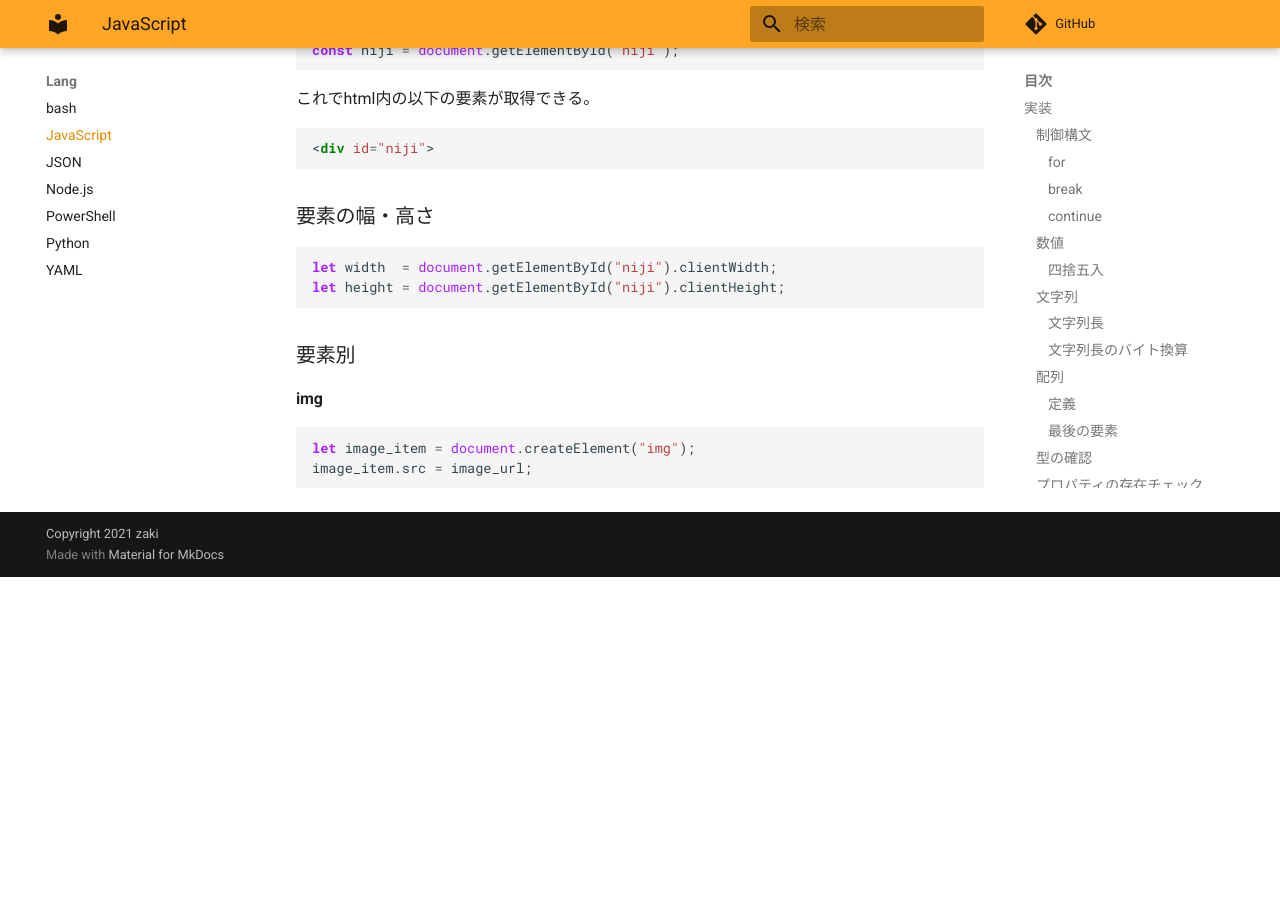
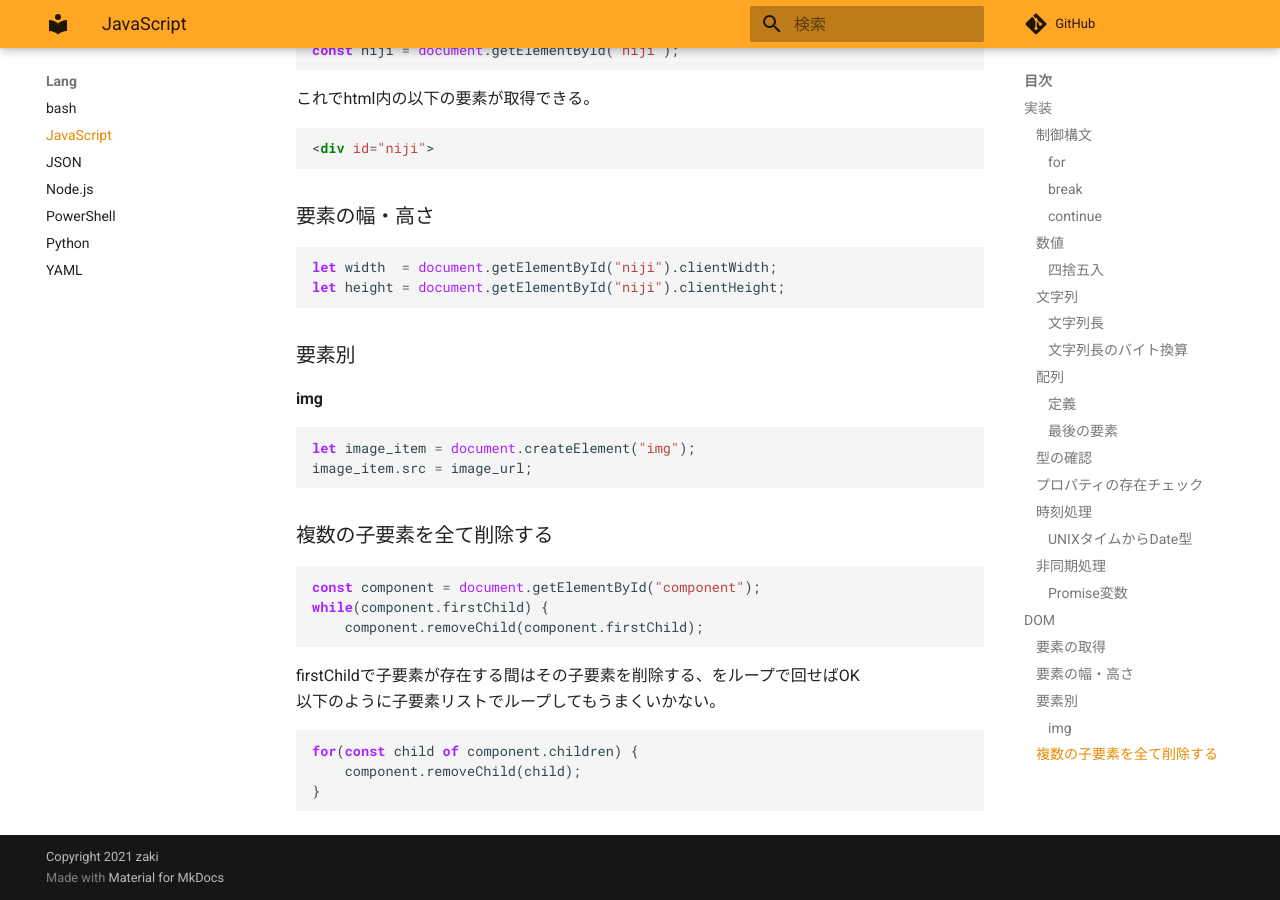
Before and after one commit to zaki-lknr/docs, an MkDocs documentation site: the page built from docs/lang/js.md, in a window 1280 px wide and 900 px high, scrolled down 3337 px. Built offline with MkDocs 1.6.1 and Material for MkDocs 9.7.7, drawn with Linux system fonts in a browser that asks for light colours; comment, search, counter and statistics services are not loaded; before the commit the page ends 3914 px from its top, so only the background shows below that.

Commit message:
add: lang/javascript: dom: 子要素の全削除

````diff
--- a/docs/lang/js.md
+++ b/docs/lang/js.md
@@ -184,3 +184,20 @@ let height = document.getElementById("niji").clientHeight;
 let image_item = document.createElement("img");
 image_item.src = image_url;
 ```
+
+### 複数の子要素を全て削除する
+
+```javascript
+const component = document.getElementById("component");
+while(component.firstChild) {
+    component.removeChild(component.firstChild);
+```
+
+firstChildで子要素が存在する間はその子要素を削除する、をループで回せばOK
+以下のように子要素リストでループしてもうまくいかない。
+
+```javascript
+for(const child of component.children) {
+    component.removeChild(child);
+}
+```
````
